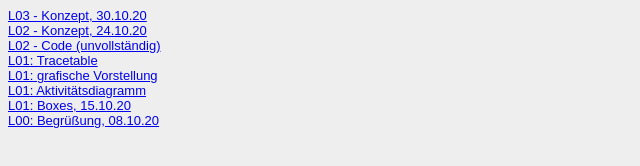
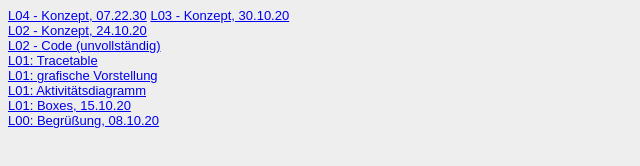
Before and after one commit to Michele-Chantal/EIA2-WiSe20-21, a plain HTML site: page Steckbrief/steckbrief.htm in a window 1280 px wide. Shown: the whole page, without its empty margins (0-640 px from the left). Drawn offline with Linux system fonts and the light colour scheme.

Commit message:
Update steckbrief.htm

```diff
--- a/Steckbrief/steckbrief.htm
+++ b/Steckbrief/steckbrief.htm
@@ -15,6 +15,7 @@ body {
 </head>
 
 <body>
+	<a href="https://michele-chantal.github.io/EIA2-WiSe20-21/Aufgabe4/L04-Konzeption.pdf" target="_blank">L04 - Konzept, 07.22.30</a>
 	<a href="https://michele-chantal.github.io/EIA2-WiSe20-21/Aufgabe3/L03_Konzeption.pdf" target="_blank">L03 - Konzept, 30.10.20</a><br>
 	<a href="https://michele-chantal.github.io/EIA2-WiSe20-21/Aufgabe2/L02-Konzept.pdf" target="_blank">L02 - Konzept, 24.10.20</a><br>
 	<a href="https://michele-chantal.github.io/EIA2-WiSe20-21/Aufgabe2/Aufgabe2.html" target="_blank">L02 - Code (unvollständig)</a><br>
```
